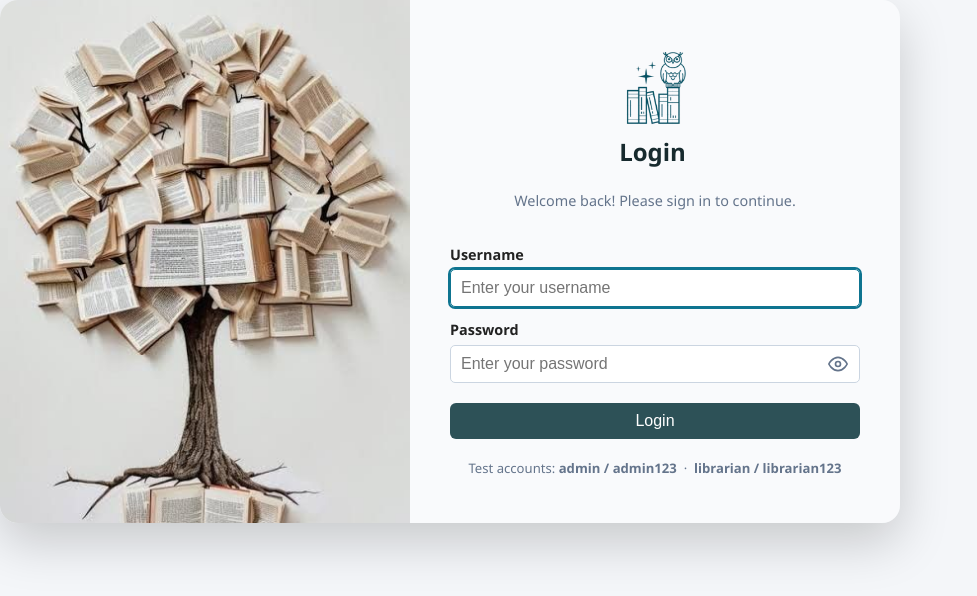
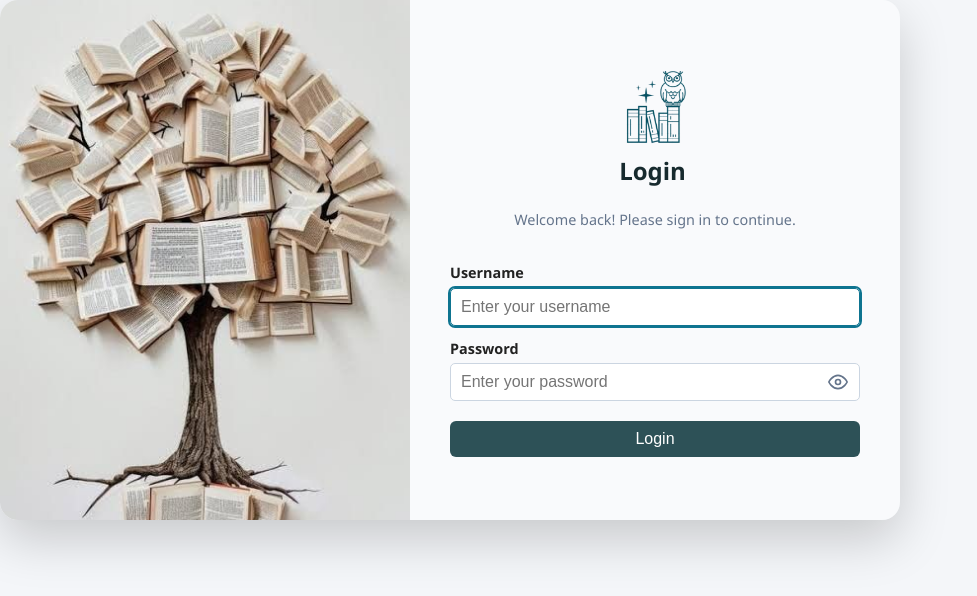
Before and after one commit to amelordybirungi/LIBRABRY-MANAGEMENT-SYSTEM-PROJECT, a PHP site: page /auth/login.php in a window 1280 px wide. Shown: the top 596 px of the page, without its empty margins (0-977 px from the left). Run offline with PHP 8.4, Linux system fonts and the light colour scheme.

Commit message:
updates to the system

```diff
--- a/assets/css/style.css
+++ b/assets/css/style.css
@@ -385,12 +385,7 @@ input:focus, select:focus, textarea:focus { outline: 2px solid #0e7490; border-c
 .auth-logo { height: 90px; width: auto; }
 .auth-form-side h1 { font-size: 1.5rem; margin-bottom: 4px; }
 .auth-subtitle { color: #64748b; font-size: .9rem; margin-bottom: 20px; text-align: center; }
-.auth-hint {
-    margin-top: 20px;
-    font-size: .82rem;
-    color: #64748b;
-    text-align: center;
-}
+
 
 /* password box with the show/hide eye button inside it */
 .password-field { position: relative;}
--- a/auth/login.php
+++ b/auth/login.php
@@ -99,10 +99,6 @@ if ($_SERVER['REQUEST_METHOD'] === 'POST') {
 
             <button type="submit" class="btn btn-block" style="margin-top:20px;">Login</button>
         </form>
-
-        <p class="auth-hint">
-            Test accounts: <b>admin / admin123</b> &nbsp;·&nbsp; <b>librarian / librarian123</b>
-        </p>
     </div>
 </div>
 
```
Also changed, not shown: README.md.
